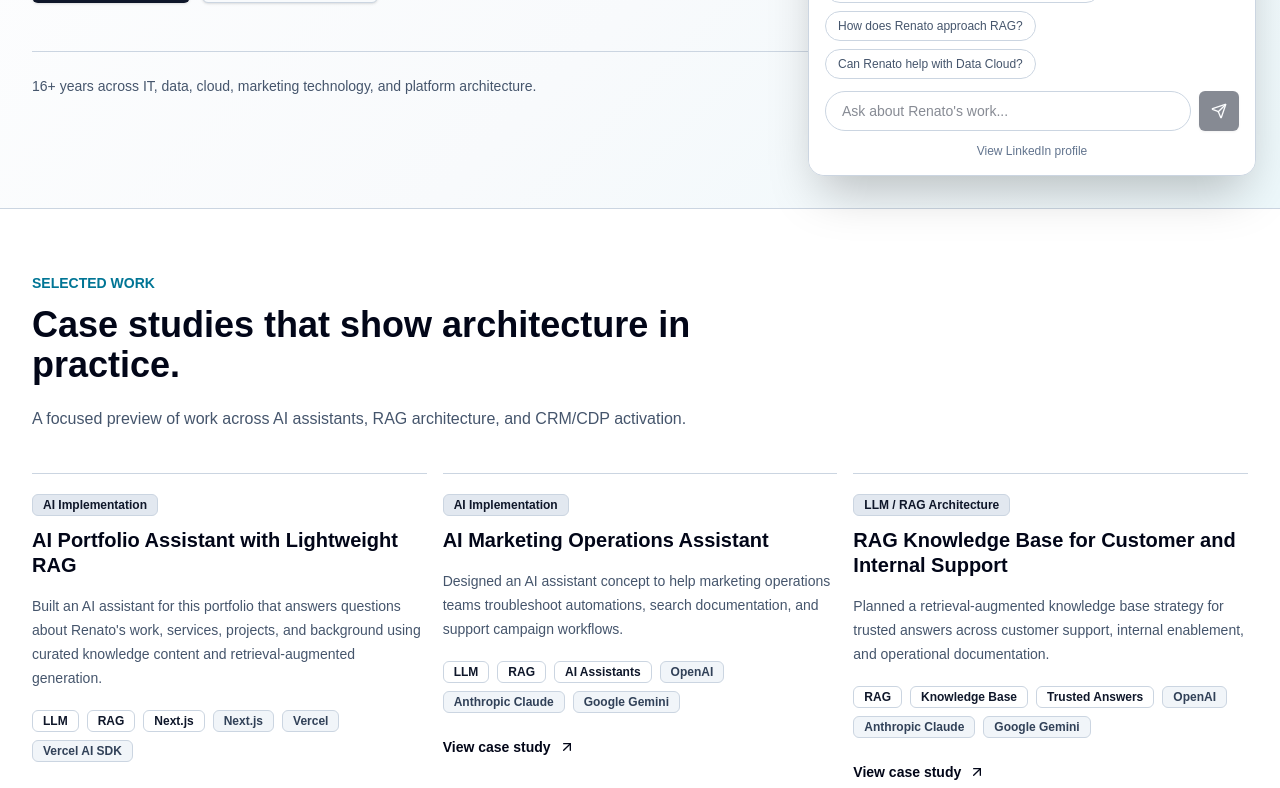
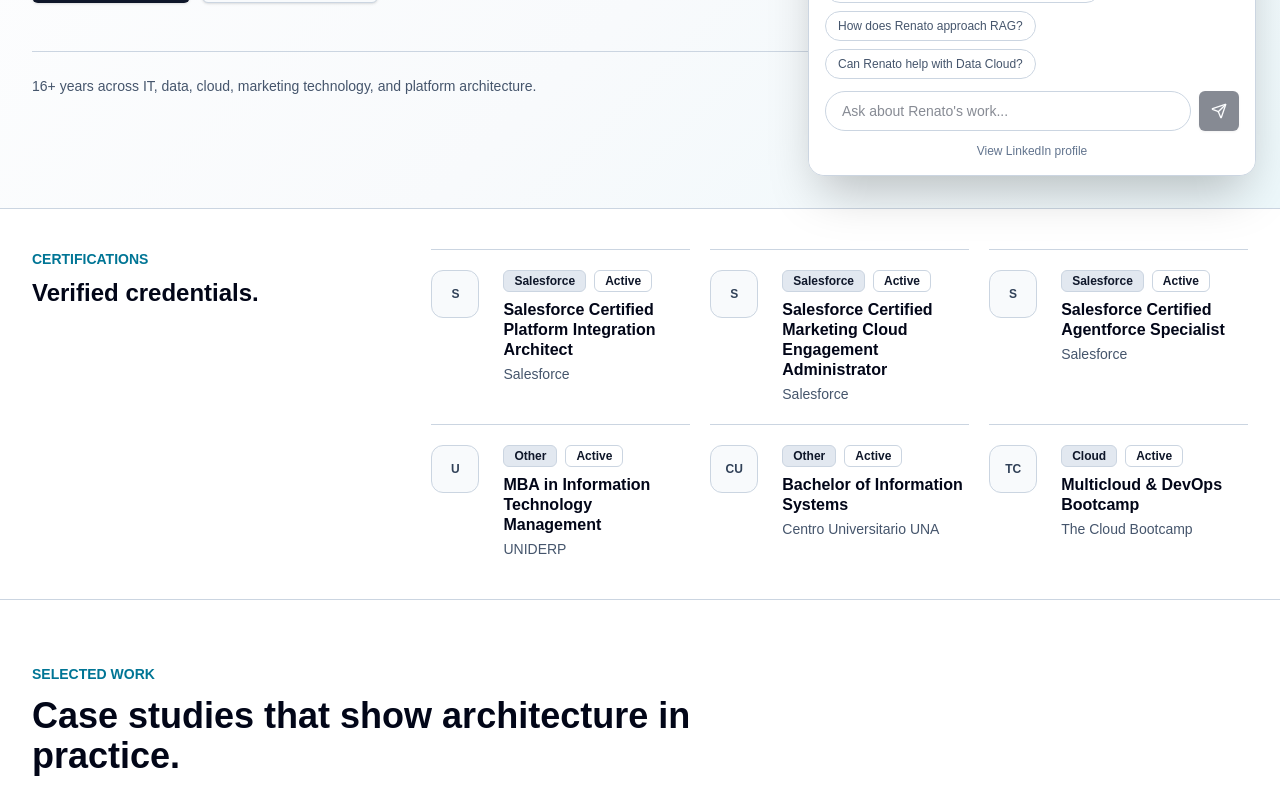
Before and after one commit to renatoboucas/portfolio, a Next.js app: page / in a window 1280 px wide. Shown: the part 600-1388 px from the top of the page. Built offline with nearby package versions, Linux system fonts and the light colour scheme; no server answers.

Commit message:
Add verified certifications

```diff
--- a/src/data/certifications.ts
+++ b/src/data/certifications.ts
@@ -10,5 +10,64 @@
 };
 
 export const certifications: Certification[] = [
-  // Add verified credentials here as they become available.
+  {
+    title: "Salesforce Certified Platform Integration Architect",
+    issuer: "Salesforce",
+    category: "Salesforce",
+    status: "Active",
+  },
+  {
+    title: "Salesforce Certified Marketing Cloud Engagement Administrator",
+    issuer: "Salesforce",
+    category: "Salesforce",
+    status: "Active",
+  },
+  {
+    title: "Salesforce Certified Agentforce Specialist",
+    issuer: "Salesforce",
+    category: "Salesforce",
+    status: "Active",
+  },
+  {
+    title: "MBA in Information Technology Management",
+    issuer: "UNIDERP",
+    category: "Other",
+    status: "Active",
+  },
+  {
+    title: "Bachelor of Information Systems",
+    issuer: "Centro Universitario UNA",
+    category: "Other",
+    status: "Active",
+  },
+  {
+    title: "Multicloud & DevOps Bootcamp",
+    issuer: "The Cloud Bootcamp",
+    category: "Cloud",
+    status: "Active",
+  },
+  {
+    title: "Professional Scrum Master I",
+    issuer: "Scrum.org",
+    category: "Other",
+    status: "Active",
+  },
+  {
+    title: "Google Cloud Essentials",
+    issuer: "Google Cloud",
+    category: "Cloud",
+    status: "Active",
+  },
+  {
+    title: "AWS Solutions Architect Badge",
+    issuer: "AWS",
+    category: "Cloud",
+    status: "Active",
+  },
+  {
+    title: "ISO 9001:2015 Lead Auditor - QMS",
+    issuer: "ISO 9001",
+    category: "Other",
+    status: "Active",
+  },
 ];
```
